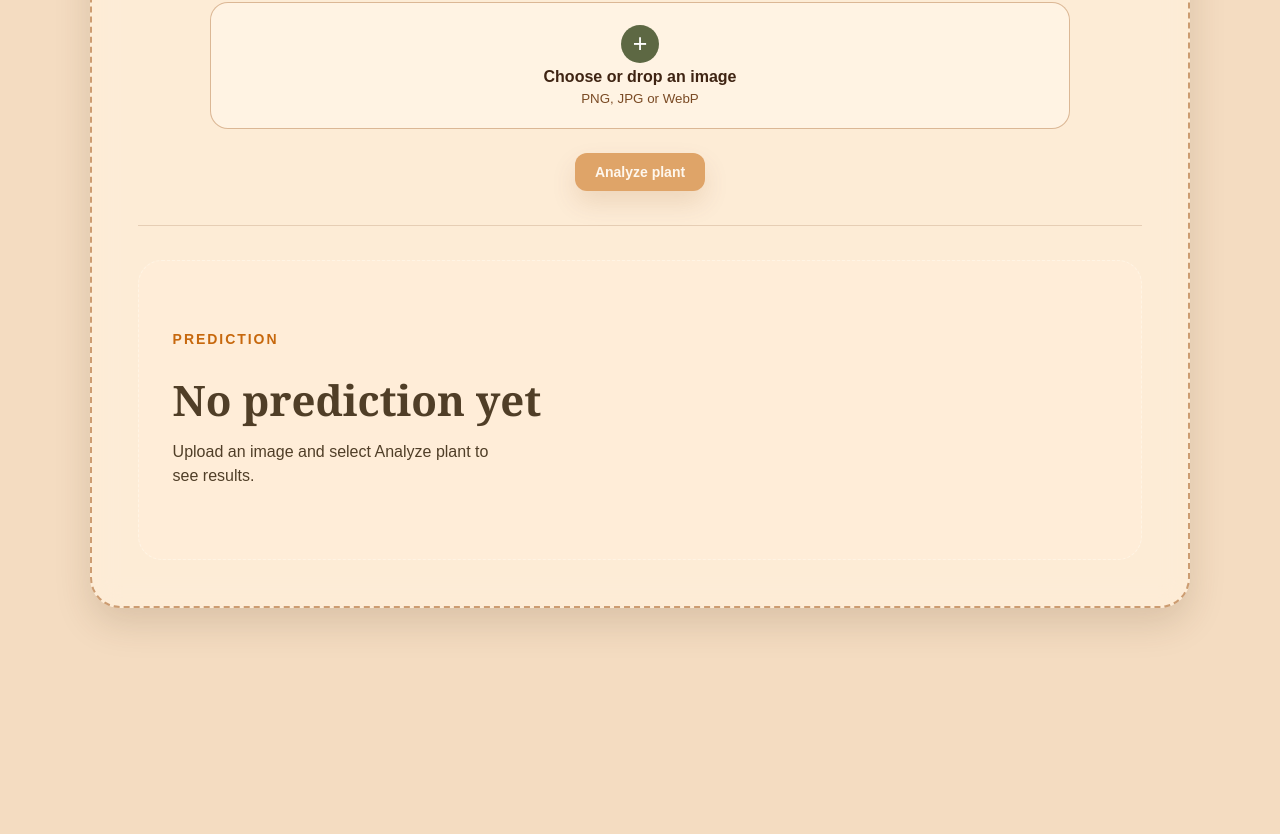
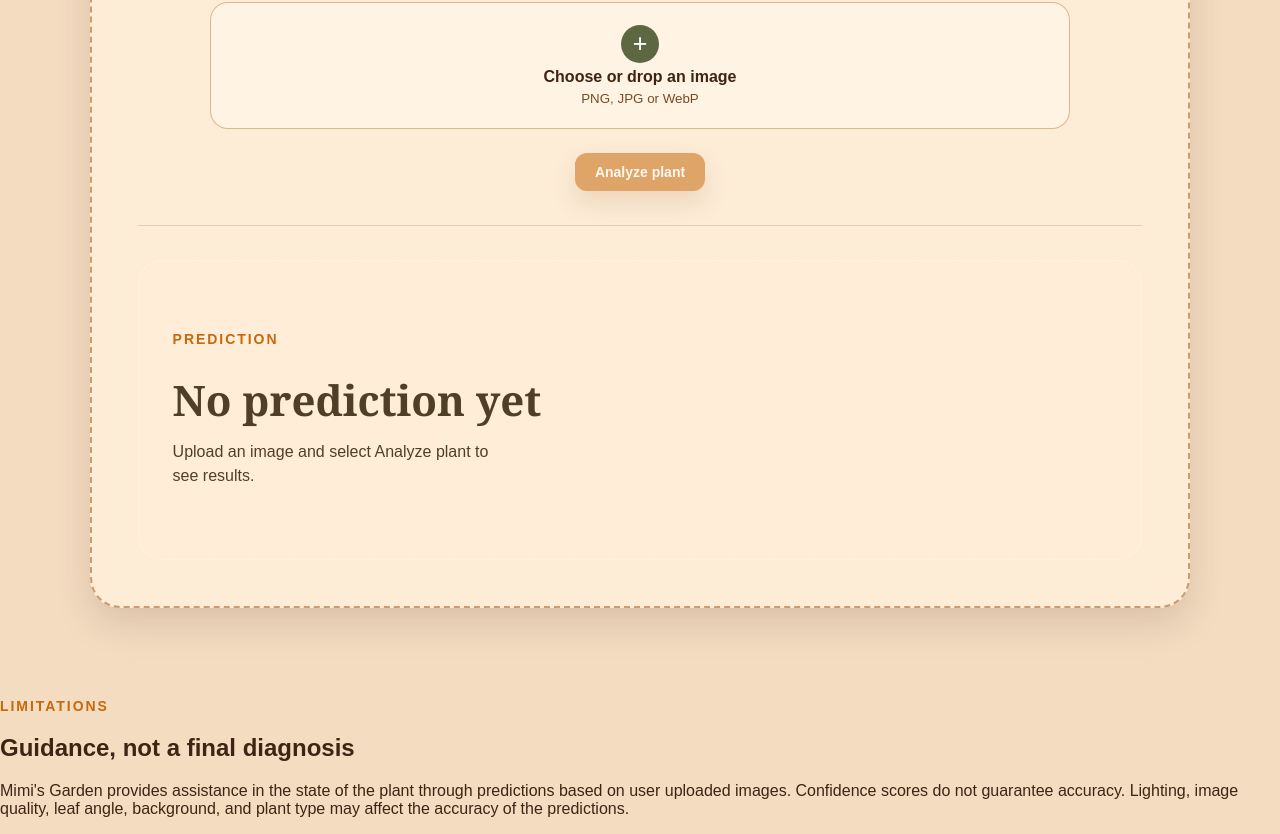
Before and after one commit to Joshua-Rivera/MimisGarden, a React (Vite) app in the folder frontend/: page / in a window 1280 px wide. Shown: the part 3900-4734 px from the top of the page. Before the commit the page ends 4598 px from the top, so only its background shows below. Built offline with nearby package versions, Linux system fonts and the light colour scheme.

Commit message:
Added limitations section the the app, missing css config

```diff
--- a/frontend/src/App.jsx
+++ b/frontend/src/App.jsx
@@ -4,7 +4,7 @@ import IntroLaptopScene from "./components/IntroLaptopScene.jsx";
 import GardenBackground from "./components/GardenBackground.jsx";
 import Hero from "./components/Hero.jsx";
 import DashboardPreview from "./components/DashboardPreview.jsx";
-
+import LimitationsSection from "./components/LimitationsSection.jsx";
 export default function App() {
   const gardenRef = useRef(null);
   const prefersReducedMotion = () =>
@@ -24,6 +24,7 @@ export default function App() {
       <GardenBackground ref={gardenRef} isActive={gardenReady} />
       <Hero />
       <DashboardPreview />
+      <LimitationsSection />
     </>
   );
 }
```
